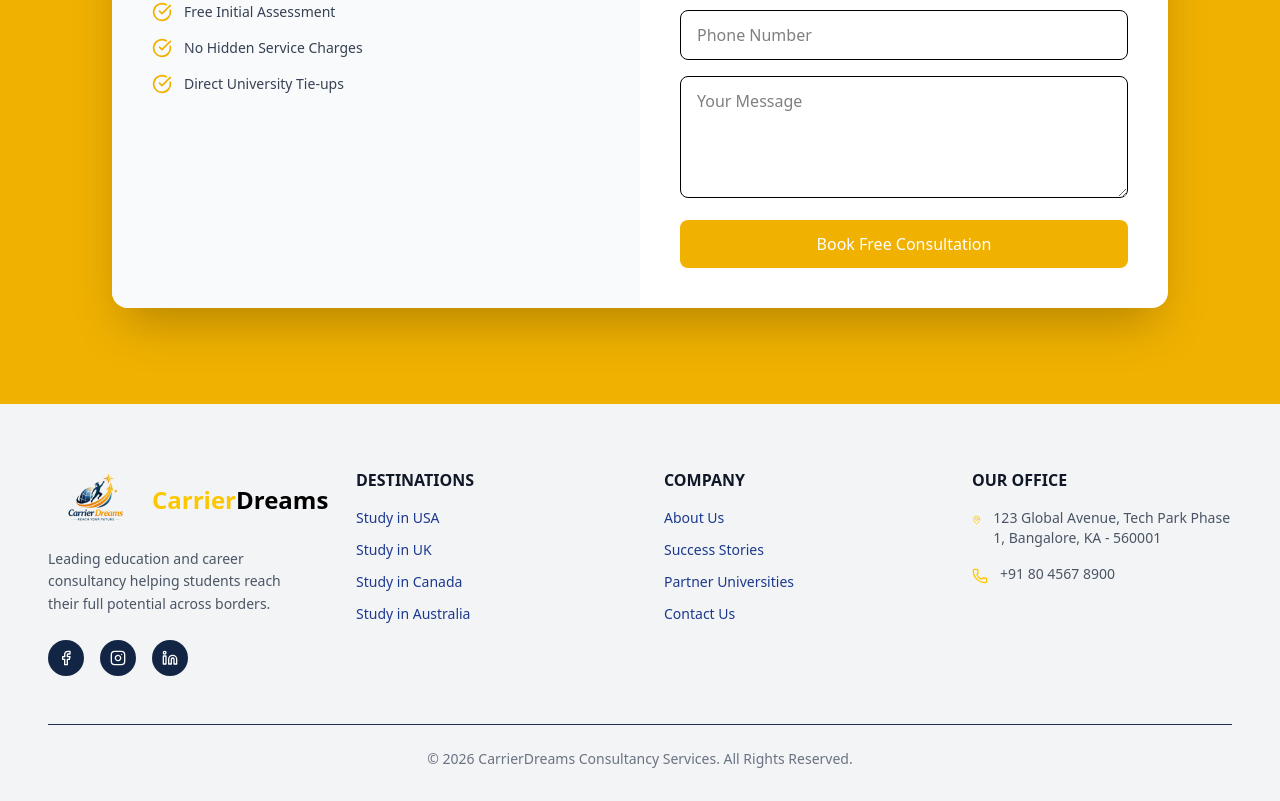
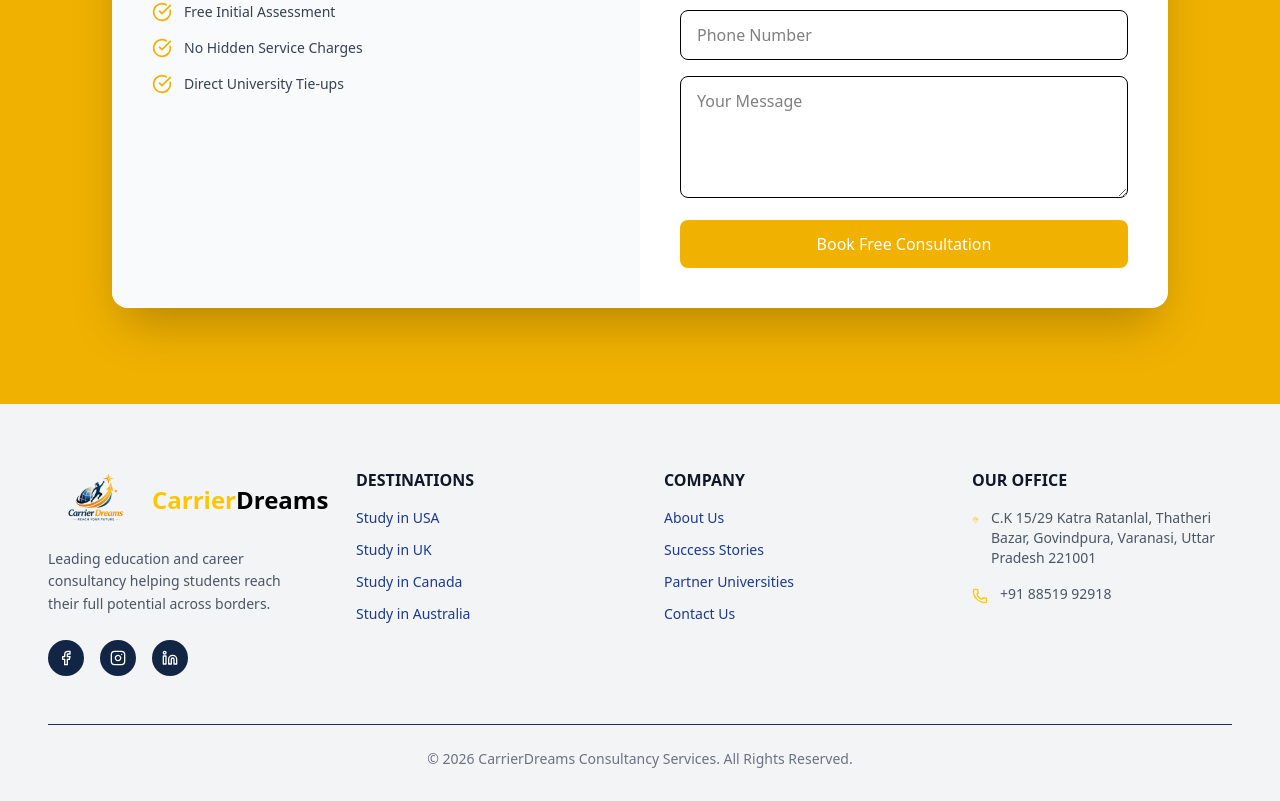
Before and after one commit to sounak9/CarrierDreams, a React (Vite) app in the folder client/: page / in a window 1280 px wide. Shown: the part 3168-3969 px from the top of the page. Built offline with nearby package versions, Linux system fonts and the light colour scheme; no server answers.

Commit message:
footer update

```diff
--- a/client/src/components/layout/Footer.jsx
+++ b/client/src/components/layout/Footer.jsx
@@ -101,13 +101,14 @@ const Footer = () => {
             <div className="flex gap-3 text-sm text-gray-600 mb-4">
               <MapPin size={16} className="text-yellow-400 mt-1" />
               <span>
-                123 Global Avenue, Tech Park Phase 1, Bangalore, KA - 560001
+                C.K 15/29 Katra Ratanlal, Thatheri Bazar, Govindpura, Varanasi,
+                Uttar Pradesh 221001
               </span>
             </div>
 
             <div className="flex gap-3 text-sm text-gray-600">
               <Phone size={16} className="text-yellow-400 mt-1" />
-              <span>+91 80 4567 8900</span>
+              <span>+91 88519 92918</span>
             </div>
           </div>
         </div>
```
